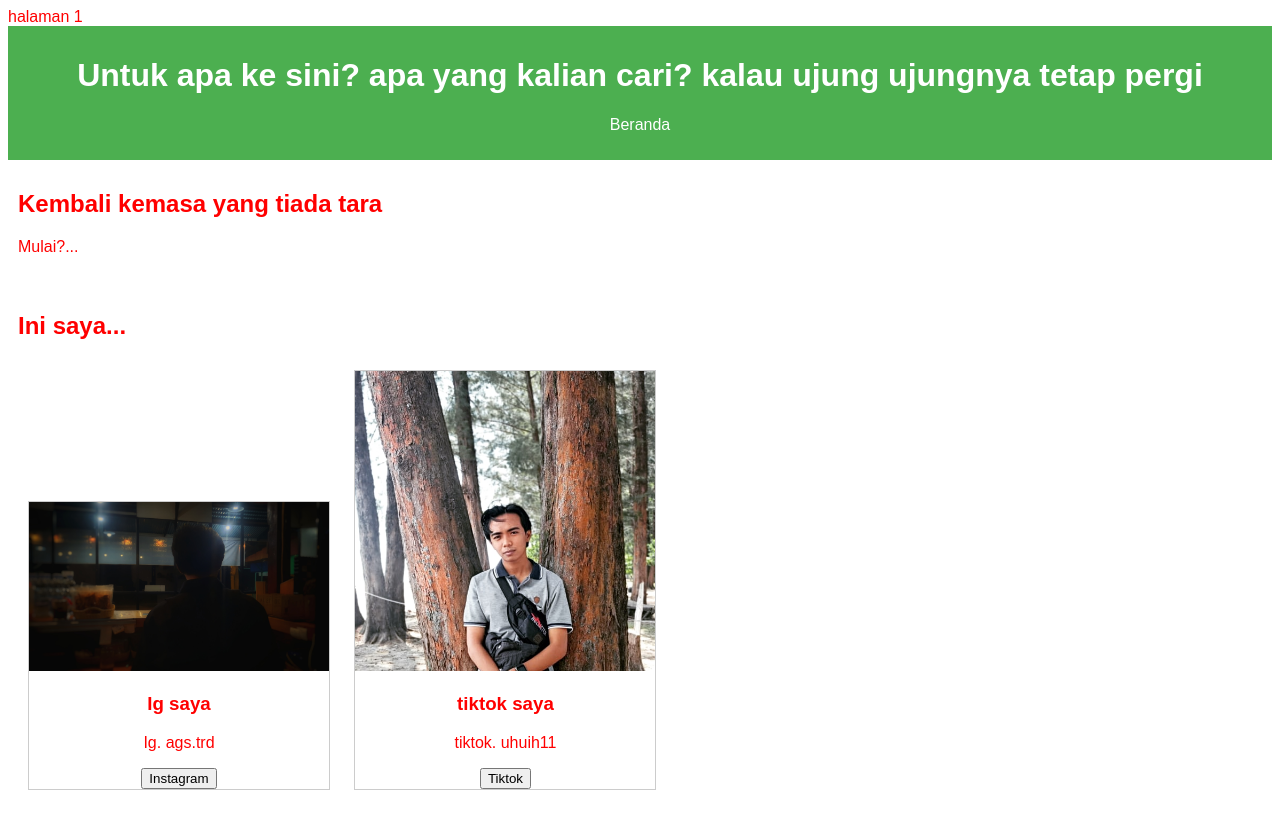
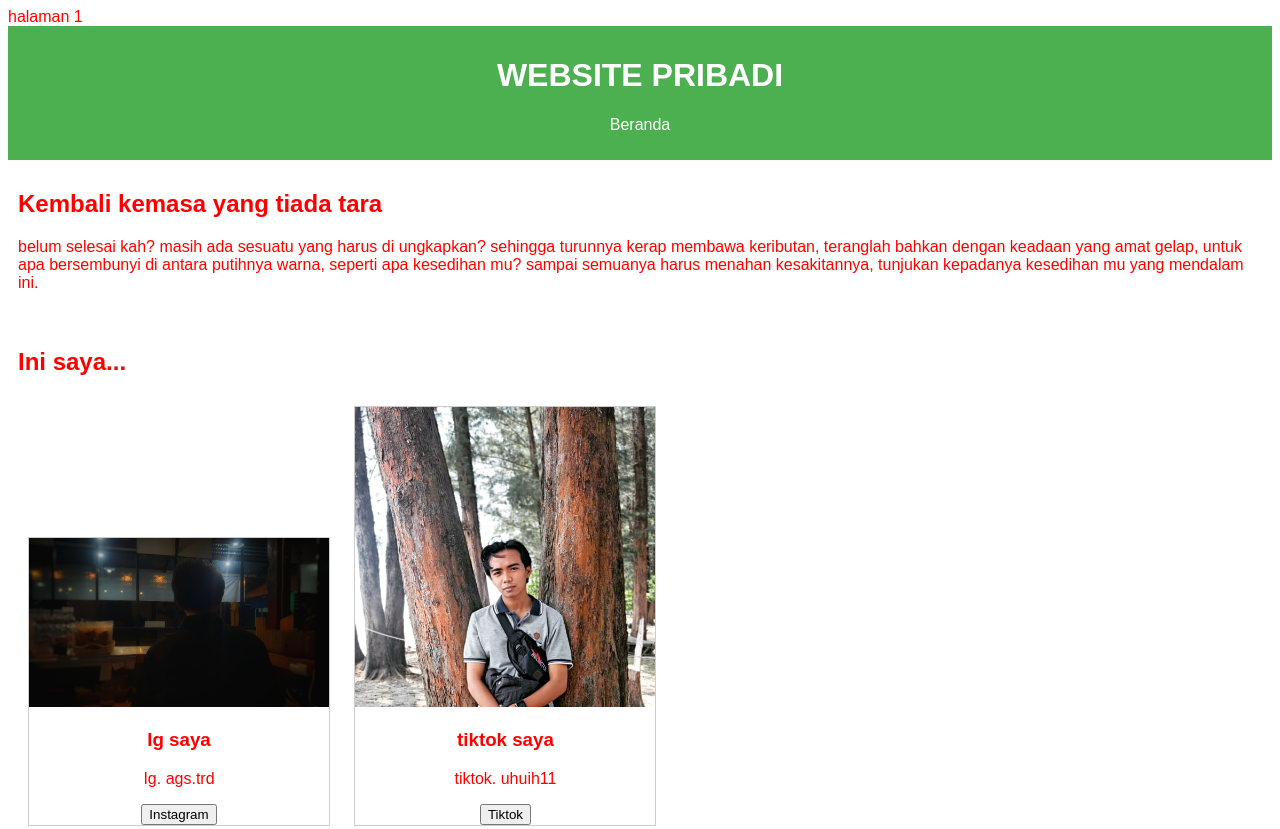
Before and after one commit to Agustrd8/agustrd87-github.io, a plain HTML site: page index.html in a window 1280 px wide. Shown: the top 829 px of the page. Drawn offline with Linux system fonts and the light colour scheme; a script that the page names is missing.

Commit message:
Update index.html

```diff
--- a/index.html
+++ b/index.html
@@ -8,7 +8,7 @@
 </head>
 <body>
     <header>
-        <h1>Untuk apa ke sini? apa yang kalian cari? kalau ujung ujungnya tetap pergi</h1>
+        <h1>WEBSITE PRIBADI</h1>
         <nav>
             <ul>
                 <li><a href="#home">Beranda</a></li>
@@ -18,7 +18,7 @@
 
     <section id="home">
         <h2>Kembali kemasa yang tiada tara</h2>
-        <p>Mulai?...</p>
+        <p>belum selesai kah? masih ada sesuatu yang harus di ungkapkan? sehingga turunnya kerap membawa keributan, teranglah bahkan dengan keadaan yang amat gelap, untuk apa bersembunyi di antara putihnya warna, seperti apa kesedihan mu? sampai semuanya harus menahan kesakitannya, tunjukan kepadanya kesedihan mu yang mendalam ini.</p>
     </section>
 
     <section id="products">
```
